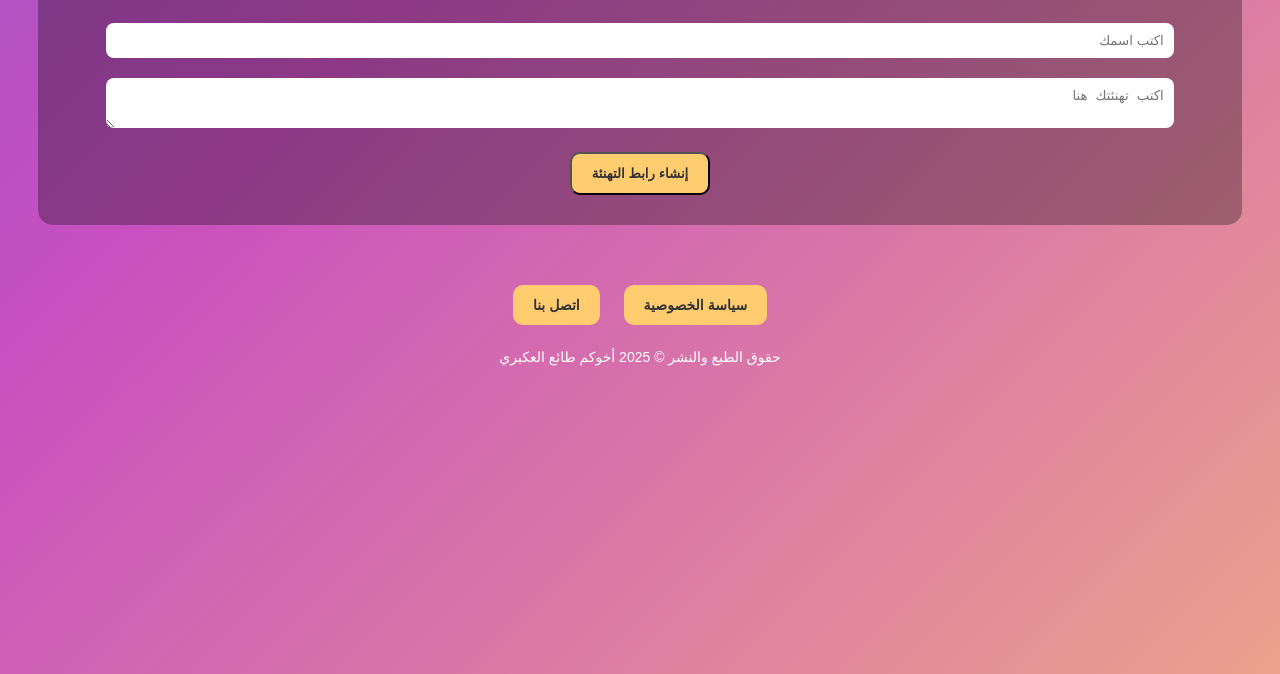
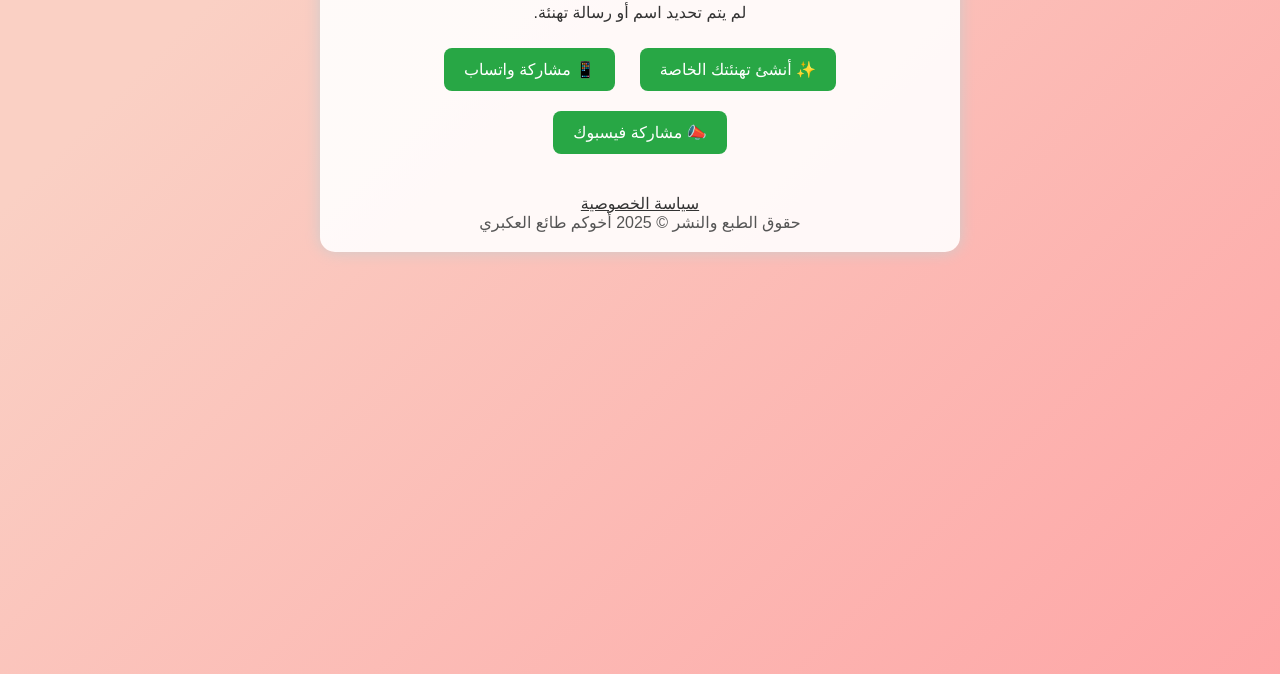
Before and after one commit to taya0000/eid_greetings, a plain HTML site: page index.html in a window 1280 px wide. Shown: the part 126-800 px from the top of the page. Drawn offline with Linux system fonts and the light colour scheme.

Commit message:
Update index.html

```diff
--- a/index.html
+++ b/index.html
@@ -3,119 +3,106 @@
 <head>
   <meta charset="UTF-8">
   <meta name="viewport" content="width=device-width, initial-scale=1.0">
-  <meta property="og:title" content="تهنئة العيد 🎉">
-  <meta property="og:description" content="أرسل أجمل تهنئة لأصدقائك الآن!">
-  <meta property="og:image" content="https://i.imgur.com/Bp3kRLf.jpg">
-  <meta property="og:url" content="https://taya0000.github.io/eid_greetings/">
   <title>تهنئة العيد 🎉</title>
   <style>
     body {
-      background: linear-gradient(-45deg, #ffcc70, #c850c0, #4158d0, #ff6f61);
+      font-family: 'Cairo', sans-serif;
+      background: linear-gradient(-45deg, #ff9a9e, #fad0c4, #fad0c4, #fbc2eb);
       background-size: 400% 400%;
       animation: gradientBG 15s ease infinite;
-      color: #fff;
-      font-family: 'Cairo', sans-serif;
+      color: #333;
       text-align: center;
-      padding: 30px;
+      padding: 20px;
     }
+
     @keyframes gradientBG {
       0% {background-position: 0% 50%;}
       50% {background-position: 100% 50%;}
       100% {background-position: 0% 50%;}
     }
+
     .container {
-      background: rgba(0,0,0,0.3);
+      background: rgba(255, 255, 255, 0.9);
       border-radius: 15px;
       padding: 20px;
+      max-width: 600px;
+      margin: auto;
+      box-shadow: 0 0 15px #ccc;
     }
-    input, textarea {
-      width: 90%;
-      padding: 10px;
+
+    button {
+      background-color: #28a745;
+      color: white;
+      border: none;
+      padding: 12px 20px;
       border-radius: 8px;
-      border: none;
-      margin: 10px 0;
-    }
-    button, a.share-btn {
-      background-color: #ffcc70;
-      color: #333;
-      padding: 12px 20px;
-      border-radius: 10px;
-      text-decoration: none;
-      font-weight: bold;
-      display: inline-block;
       margin: 10px;
       cursor: pointer;
-      transition: 0.3s;
+      font-size: 16px;
     }
-    button:hover, .share-btn:hover { background-color: #ffd580; }
-    footer { margin-top: 50px; font-size: 14px; }
+
+    button:hover {
+      background-color: #218838;
+    }
+
+    footer {
+      margin-top: 30px;
+      color: #555;
+    }
+
+    a.privacy {
+      color: #333;
+      text-decoration: underline;
+    }
   </style>
 </head>
 <body>
+
   <div class="container">
-    <h1>🎉 أرسل تهنئتك لأصدقائك 🎉</h1>
-    <input type="text" id="name" placeholder="اكتب اسمك">
-    <textarea id="msg" placeholder="اكتب تهنئتك هنا"></textarea>
-    <button onclick="generateLink()">إنشاء رابط التهنئة</button>
+    <h1>🎉 تهنئتي الخاصة لك 🎉</h1>
+    <div id="showGreeting"></div>
 
-    <div id="linkArea" style="display:none;">
-      <p>🎉 رابط التهنئة المختصر 🎉</p>
-      <a id="resultLink" href="#" target="_blank" class="share-btn">اضغط للعرض</a><br>
-      <a id="whatsappShare" href="#" target="_blank" class="share-btn">مشاركة واتساب</a>
-      <a id="facebookShare" href="#" target="_blank" class="share-btn">مشاركة فيسبوك</a>
-    </div>
+    <button onclick="window.location.href='https://taya0000.github.io/eid_greetings/'">✨ أنشئ تهنئتك الخاصة</button>
 
-    <div id="showGreeting"></div>
+    <button id="whatsappShare">📱 مشاركة واتساب</button>
+    <button id="facebookShare">📣 مشاركة فيسبوك</button>
+
+    <footer>
+      <a class="privacy" href="https://taya0000.github.io/eid_greetings/privacy.html">سياسة الخصوصية</a><br>
+      حقوق الطبع والنشر © 2025 أخوكم طائع العكبري
+    </footer>
   </div>
 
-  <footer>
-    <a href="privacy.html" class="share-btn">سياسة الخصوصية</a>
-    <a href="tel:+966500000000" class="share-btn">اتصل بنا</a>
-    <p>حقوق الطبع والنشر © 2025 أخوكم طائع العكبري</p>
-  </footer>
-
   <script>
-    async function generateLink() {
-      const name = encodeURIComponent(document.getElementById('name').value.trim());
-      const msg = encodeURIComponent(document.getElementById('msg').value.trim());
-      if (name && msg) {
-        const fullUrl = `https://taya0000.github.io/eid_greetings/?name=${name}&msg=${msg}`;
-
-        // استدعاء API لاختصار الرابط
-        const shortUrl = await shortenLink(fullUrl);
-        document.getElementById('resultLink').href = shortUrl;
-        document.getElementById('whatsappShare').href = `https://wa.me/?text=🎉 تهنئتي لكم: ${shortUrl}`;
-        document.getElementById('facebookShare').href = `https://www.facebook.com/sharer/sharer.php?u=${shortUrl}`;
-        document.getElementById('linkArea').style.display = 'block';
-      } else {
-        alert('رجاءً اكتب اسمك وتهنئتك');
-      }
-    }
-
-    async function shortenLink(url) {
-      try {
-        const response = await fetch(`https://is.gd/create.php?format=simple&url=${encodeURIComponent(url)}`);
-        const shortUrl = await response.text();
-        return shortUrl;
-      } catch (error) {
-        console.error("فشل الاختصار:", error);
-        return url; // fallback للرابط الأصلي
-      }
-    }
-
-    // عرض التهنئة مباشرة من الرابط مع اسم المدعو
     window.onload = () => {
       const urlParams = new URLSearchParams(window.location.search);
       const name = urlParams.get('name');
       const msg = urlParams.get('msg');
+
       if (name && msg) {
+        const decodedName = decodeURIComponent(name);
+        const decodedMsg = decodeURIComponent(msg);
         document.getElementById('showGreeting').innerHTML = `
-          <h2>🎉 تهنئة خاصة لك يا ${decodeURIComponent(name)} 🎉</h2>
-          <p>${decodeURIComponent(msg)}</p>
-          <button onclick="window.location.href='https://taya0000.github.io/eid_greetings/'">ارسل تهنئتك الآن</button>
+          <h2>🎊 كل عام وأنت بخير يا <span style="color: #d63384;">${decodedName}</span> 🎊</h2>
+          <p style="font-size: 18px; background: #ffe4e1; padding: 15px; border-radius: 10px;">${decodedMsg}</p>
         `;
+      } else {
+        document.getElementById('showGreeting').innerHTML = "<p>لم يتم تحديد اسم أو رسالة تهنئة.</p>";
       }
-    }
+
+      // زر واتساب
+      document.getElementById('whatsappShare').onclick = () => {
+        const shareText = `🎉 تهنئتي لك: https://taya0000.github.io/eid_greetings/?name=${encodeURIComponent(name)}&msg=${encodeURIComponent(msg)}`;
+        window.open(`https://wa.me/?text=${encodeURIComponent(shareText)}`, '_blank');
+      };
+
+      // زر فيسبوك
+      document.getElementById('facebookShare').onclick = () => {
+        const fbText = `🎉 تهنئتي لك: https://taya0000.github.io/eid_greetings/?name=${encodeURIComponent(name)}&msg=${encodeURIComponent(msg)}`;
+        window.open(`https://www.facebook.com/sharer/sharer.php?u=${encodeURIComponent(fbText)}`, '_blank');
+      };
+    };
   </script>
+
 </body>
 </html>
```
